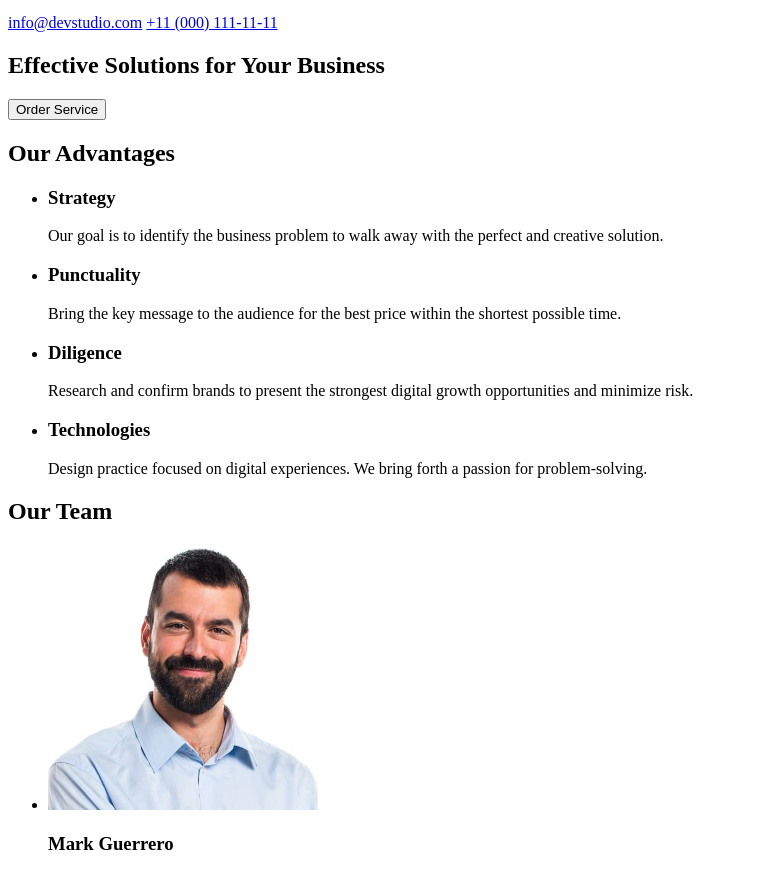
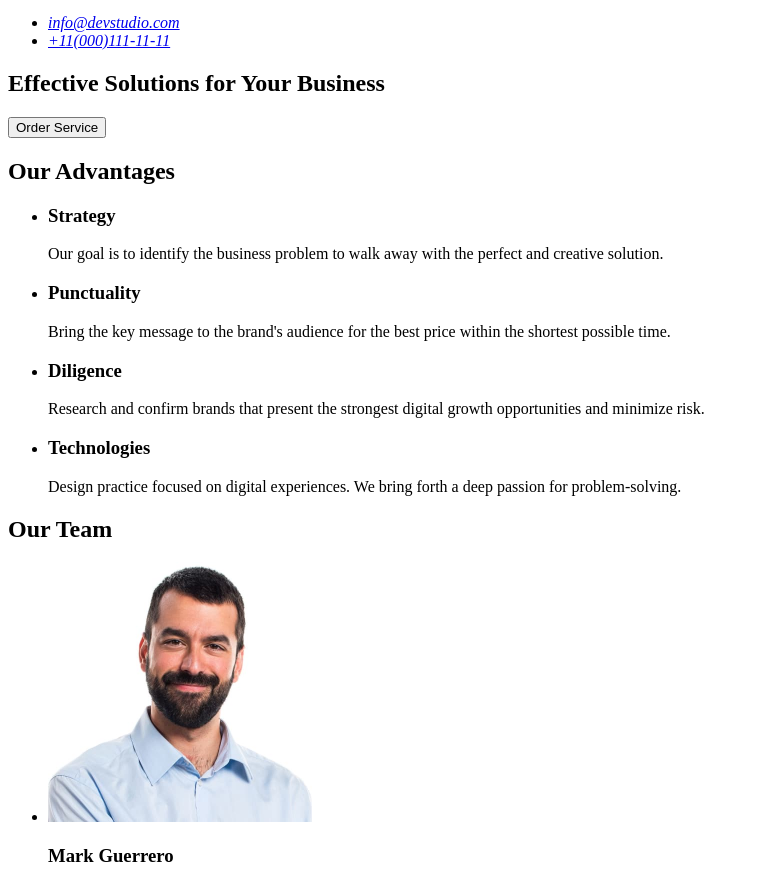
Before and after one commit to Dxin00/goit-markup-hw-01, a plain HTML site: page index.html in a window 1280 px wide. Shown: the part 98-969 px from the top of the page, without its empty margins (0-759 px from the left). Drawn offline with Linux system fonts and the light colour scheme.

Commit message:
Commit 3

```diff
--- a/index.html
+++ b/index.html
@@ -7,18 +7,20 @@
 </head>
 <body>
     <header>
-        <a href="./index.html" class="logo">WEBSTUDIO</a>
         <nav>
+            <a href="./index.html">WebStudio</a>
             <ul>
                 <li><a href="#">Studio</a></li>
                 <li><a href="#">Portfolio</a></li>
                 <li><a href="#">Contacts</a></li>
             </ul>
         </nav>
-        <div class="contact-info">
-            <a href="mailto:info@devstudio.com">info@devstudio.com</a>
-            <a href="tel:+110001111111">+11 (000) 111-11-11</a>
-        </div>
+        <address>
+            <ul>
+                <li><a href="mailto:info@devstudio.com">info@devstudio.com</a></li>
+                <li><a href="tel:+110001111111">+11(000)111-11-11</a></li>
+            </ul>
+        </address>
     </header>
 
     <main>
@@ -36,15 +38,15 @@
                 </li>
                 <li>
                     <h3>Punctuality</h3>
-                    <p>Bring the key message to the audience for the best price within the shortest possible time.</p>
+                    <p>Bring the key message to the brand's audience for the best price within the shortest possible time.</p>
                 </li>
                 <li>
                     <h3>Diligence</h3>
-                    <p>Research and confirm brands to present the strongest digital growth opportunities and minimize risk.</p>
+                    <p>Research and confirm brands that present the strongest digital growth opportunities and minimize risk.</p>
                 </li>
                 <li>
                     <h3>Technologies</h3>
-                    <p>Design practice focused on digital experiences. We bring forth a passion for problem-solving.</p>
+                    <p>Design practice focused on digital experiences. We bring forth a deep passion for problem-solving.</p>
                 </li>
             </ul>
         </section>
@@ -53,22 +55,22 @@
             <h2>Our Team</h2>
             <ul>
                 <li>
-                    <img src="images/markguerrero.jpg" alt="Mark Guerrero" width="270">
+                    <img src="./images/markguerrero.jpg" alt="Mark Guerrero" width="264">
                     <h3>Mark Guerrero</h3>
                     <p>Product Designer</p>
                 </li>
                 <li>
-                    <img src="images/tomford.jpg" alt="Tom Ford" width="270">
+                    <img src="./images/tomford.jpg" alt="Tom Ford" width="264">
                     <h3>Tom Ford</h3>
                     <p>Frontend Developer</p>
                 </li>
                 <li>
-                    <img src="images/camilagarcia.jpg" alt="Camila Garcia" width="270">
+                    <img src="./images/camilagarcia.jpg" alt="Camila Garcia" width="264">
                     <h3>Camila Garcia</h3>
                     <p>Marketing</p>
                 </li>
                 <li>
-                    <img src="images/danielwilson.jpg" alt="Daniel Wilson" width="270">
+                    <img src="./images/danielwilson.jpg" alt="Daniel Wilson" width="264">
                     <h3>Daniel Wilson</h3>
                     <p>UI Designer</p>
                 </li>
@@ -77,7 +79,7 @@
     </main>
 
     <footer>
-        <a href="index.html" class="logo">WEBSTUDIO</a>
+        <a href="./index.html">WebStudio</a>
         <p>Increase the flow of customers and sales for your business with digital marketing & growth solutions.</p>
     </footer>
 </body>
```
Also changed, not shown: 1 other file.
